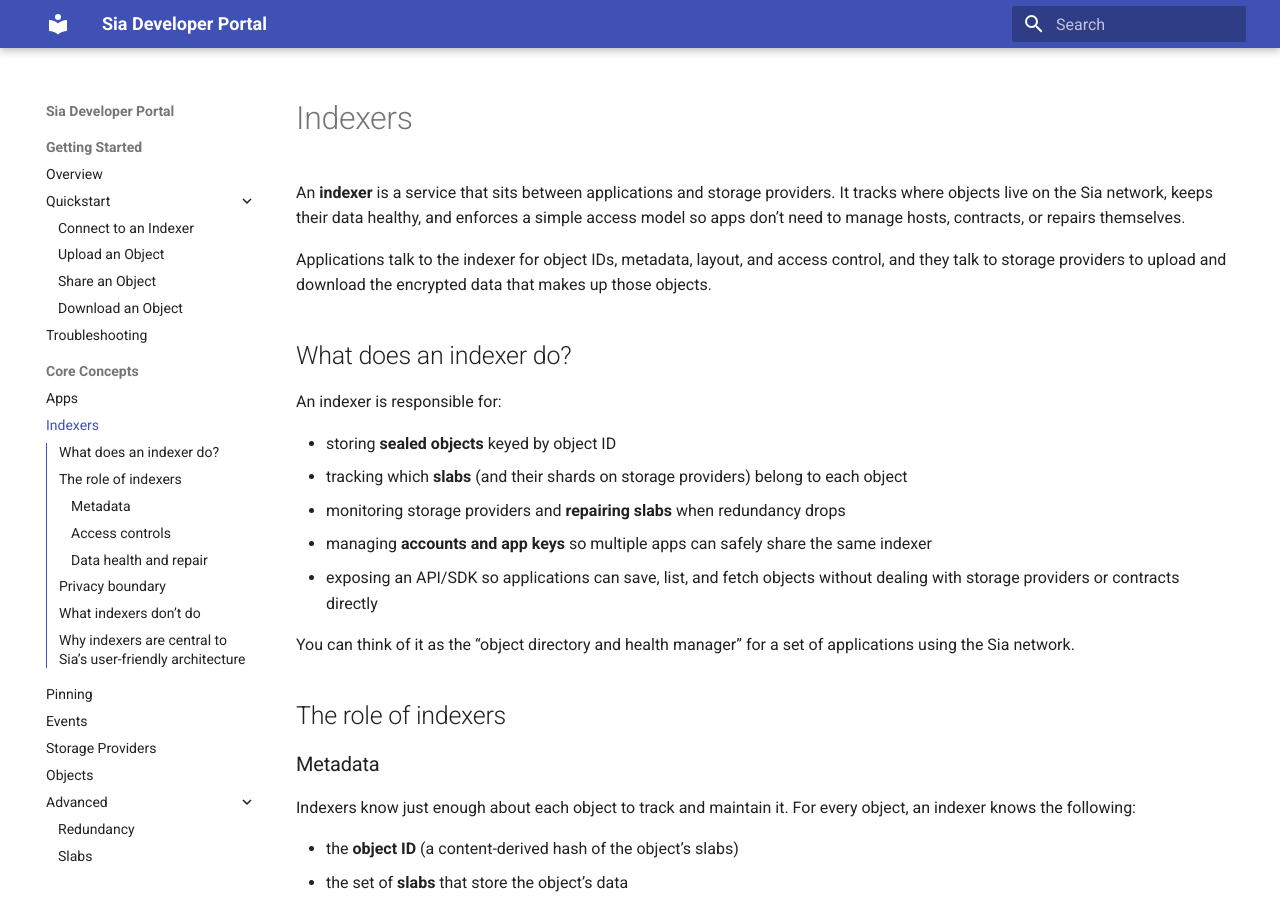
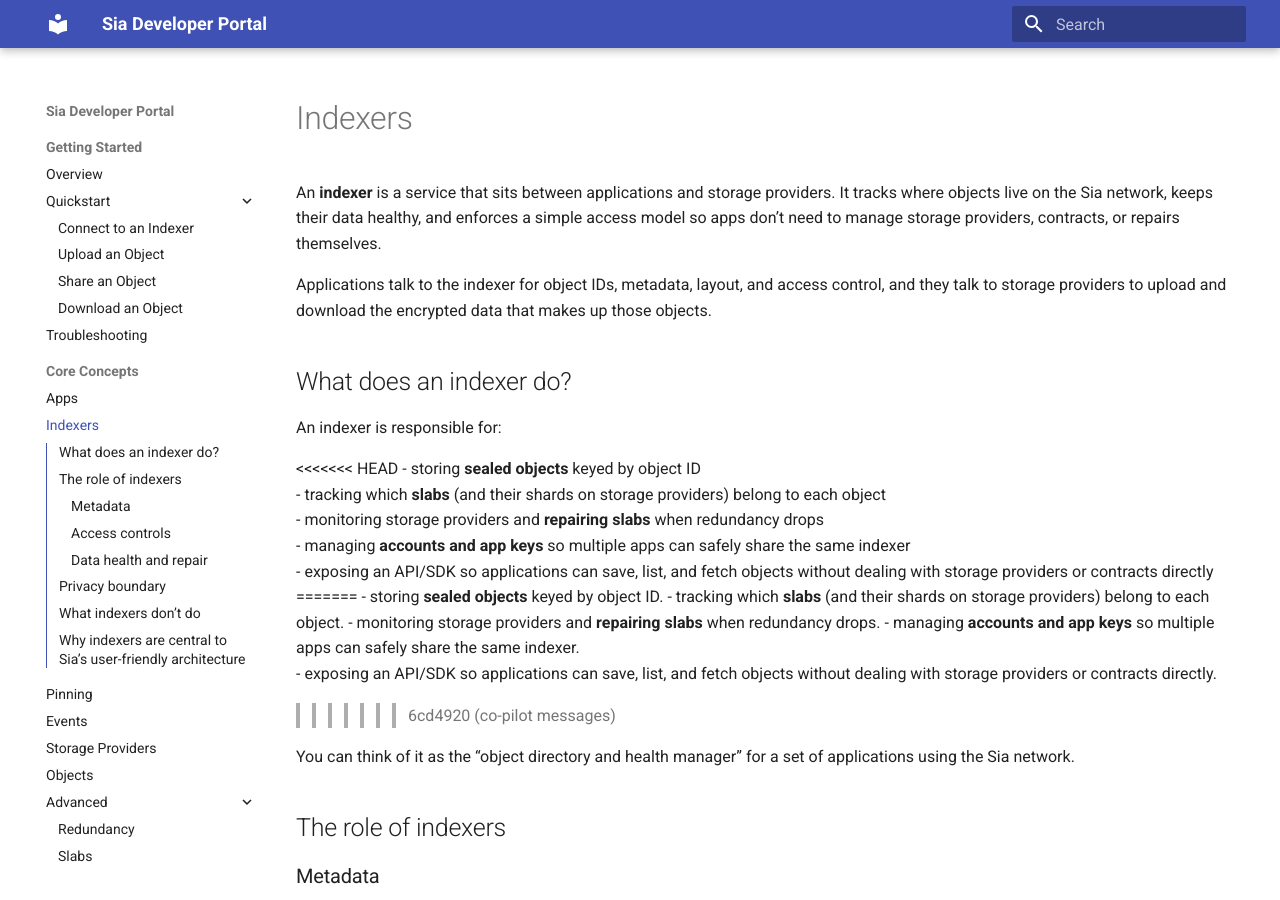
Before and after one commit to SiaFoundation/developer-portal, an MkDocs documentation site: the page built from docs/core-concepts/indexers.md, in a window 1280 px wide and 900 px high. Built offline with MkDocs 1.6.1 and Material for MkDocs 9.7.7, drawn with Linux system fonts in a browser that asks for light colours; some of the changed text lies outside the part shown.

Commit message:
co-pilot messages

```diff
--- a/docs/core-concepts/indexers.md
+++ b/docs/core-concepts/indexers.md
@@ -4,7 +4,7 @@
 
 # Indexers
 
-An **indexer** is a service that sits between applications and storage providers. It tracks where objects live on the Sia network, keeps their data healthy, and enforces a simple access model so apps don’t need to manage hosts, contracts, or repairs themselves.
+An **indexer** is a service that sits between applications and storage providers. It tracks where objects live on the Sia network, keeps their data healthy, and enforces a simple access model so apps don’t need to manage storage providers, contracts, or repairs themselves.
 
 Applications talk to the indexer for object IDs, metadata, layout, and access control, and they talk to storage providers to upload and download the encrypted data that makes up those objects.
 
@@ -12,11 +12,19 @@
 
 An indexer is responsible for:
 
+<<<<<<< HEAD
 - storing **sealed objects** keyed by object ID
 - tracking which **slabs** (and their shards on storage providers) belong to each object
 - monitoring storage providers and **repairing slabs** when redundancy drops
 - managing **accounts and app keys** so multiple apps can safely share the same indexer
 - exposing an API/SDK so applications can save, list, and fetch objects without dealing with storage providers or contracts directly
+=======
+- storing **sealed objects** keyed by object ID.
+- tracking which **slabs** (and their shards on storage providers) belong to each object.
+- monitoring storage providers and **repairing slabs** when redundancy drops.
+- managing **accounts and app keys** so multiple apps can safely share the same indexer.
+- exposing an API/SDK so applications can save, list, and fetch objects without dealing with storage providers or contracts directly.
+>>>>>>> 6cd4920 (co-pilot messages)
 
 You can think of it as the “object directory and health manager” for a set of applications using the Sia network.
 
@@ -131,8 +139,13 @@
 
 Indexers centralize that complexity into a reusable service:
 
+<<<<<<< HEAD
 - **For users:** indexers allow multiple apps to work with objects in the same account while keeping each app’s objects isolated by app key and preserving data privacy.
 - **For developers:** they provide a small, stable API focused on objects and metadata, instead of forcing each app to manage hosts and contracts.
+=======
+- **For users:** they can allow multiple apps to work with objects in the same account while keeping each app’s objects isolated by app key and preserving data privacy.
+- **For developers:** they provide a small, stable API focused on objects and metadata, instead of forcing each app to manage storage providers and contracts.
+>>>>>>> 6cd4920 (co-pilot messages)
 - **For operators:** they cleanly separate “run indexers and storage providers” from “build applications,” so infrastructure and apps can evolve independently.
 
 By staying narrow—tracking objects, preserving privacy, managing data health, and enforcing a simple access model—indexers make Sia’s decentralized storage layer feel like a straightforward, user-friendly object service.
```
